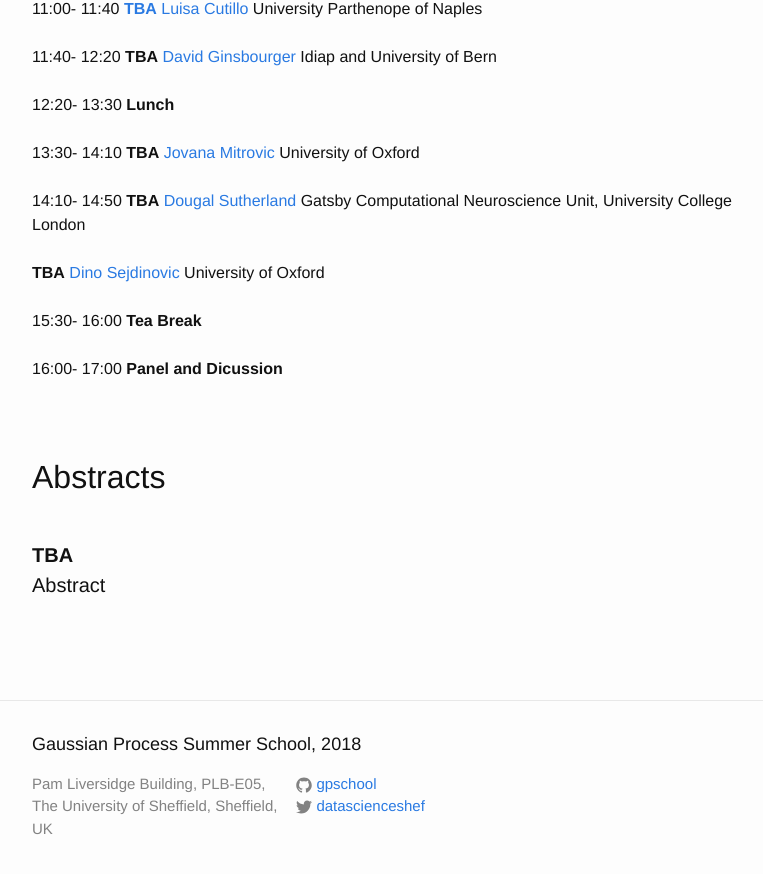
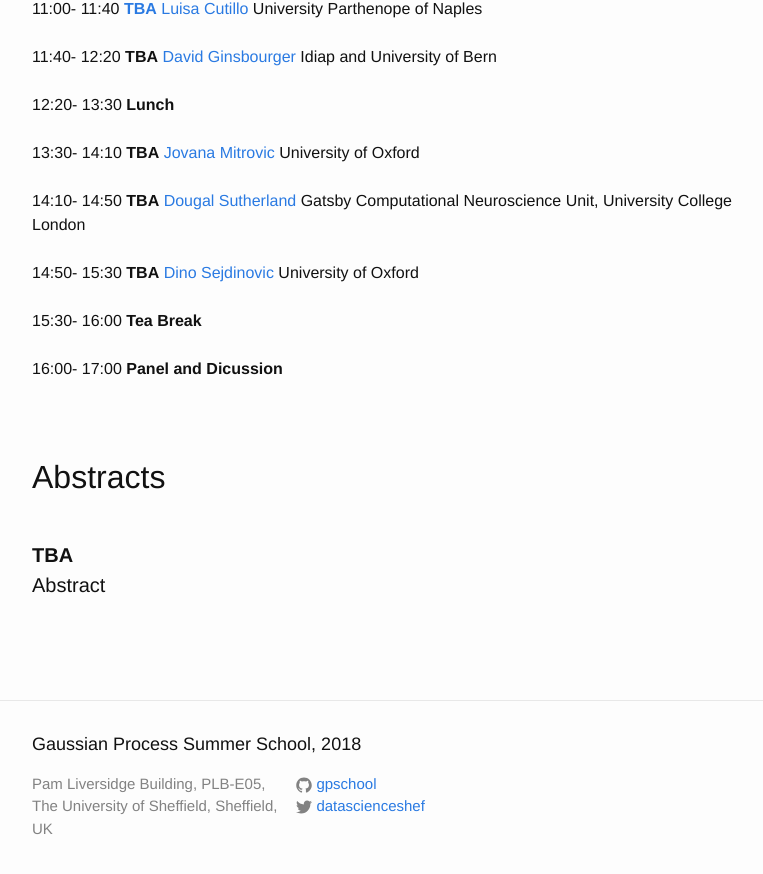
Before and after one commit to gpschool/gpss18, a Jekyll site: the page built from _posts/2018-09-06-workshop.md, in a window 1280 px wide and 900 px high, scrolled down 763 px. Shown: the top 874 px of the window, without its empty margins (238-1001 px from the left). Built offline with Jekyll 4.4.1, drawn with Linux system fonts in a browser that asks for light colours.

Commit message:
Update workshop program

```diff
--- a/_posts/2018-09-06-workshop.md
+++ b/_posts/2018-09-06-workshop.md
@@ -96,8 +96,8 @@ talks:
     given: Dino
     url: http://www.stats.ox.ac.uk/~sejdinov/
     institute: University of Oxford
-  start:
-  end:
+  start: "14:50"
+  end: "15:30"
   youtube:
   slides:
 - title: "Tea Break"
```
